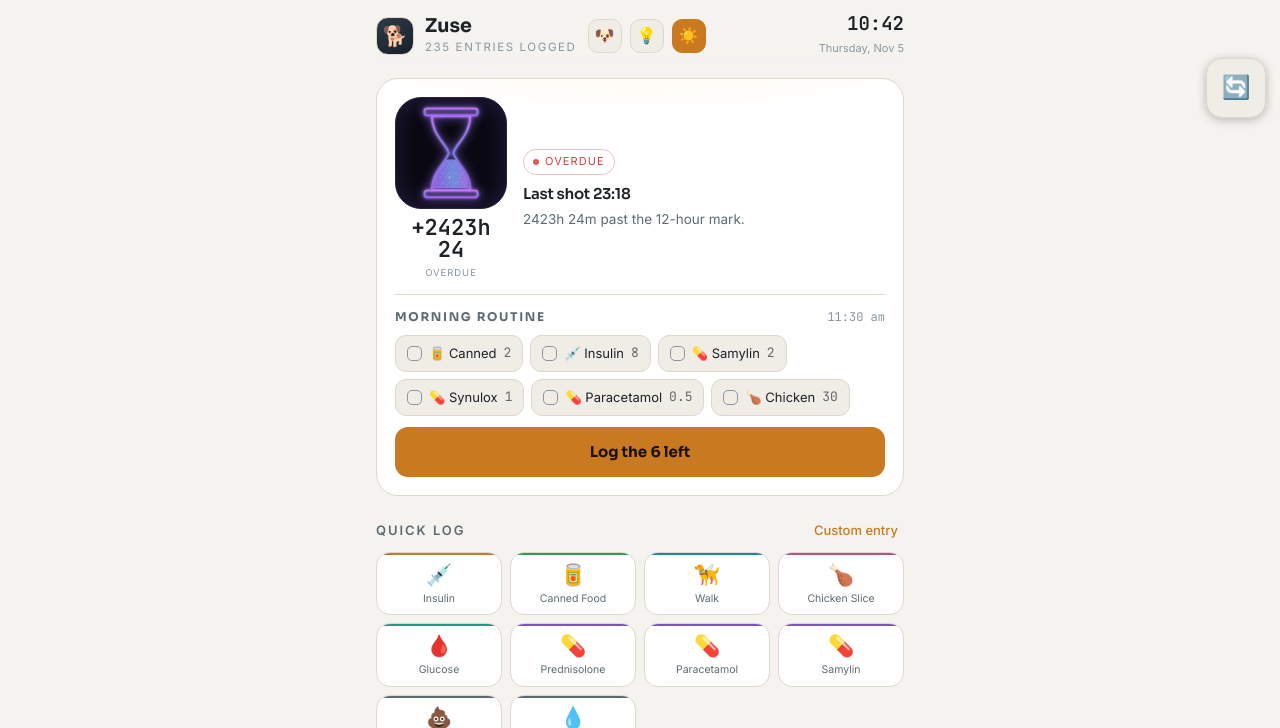
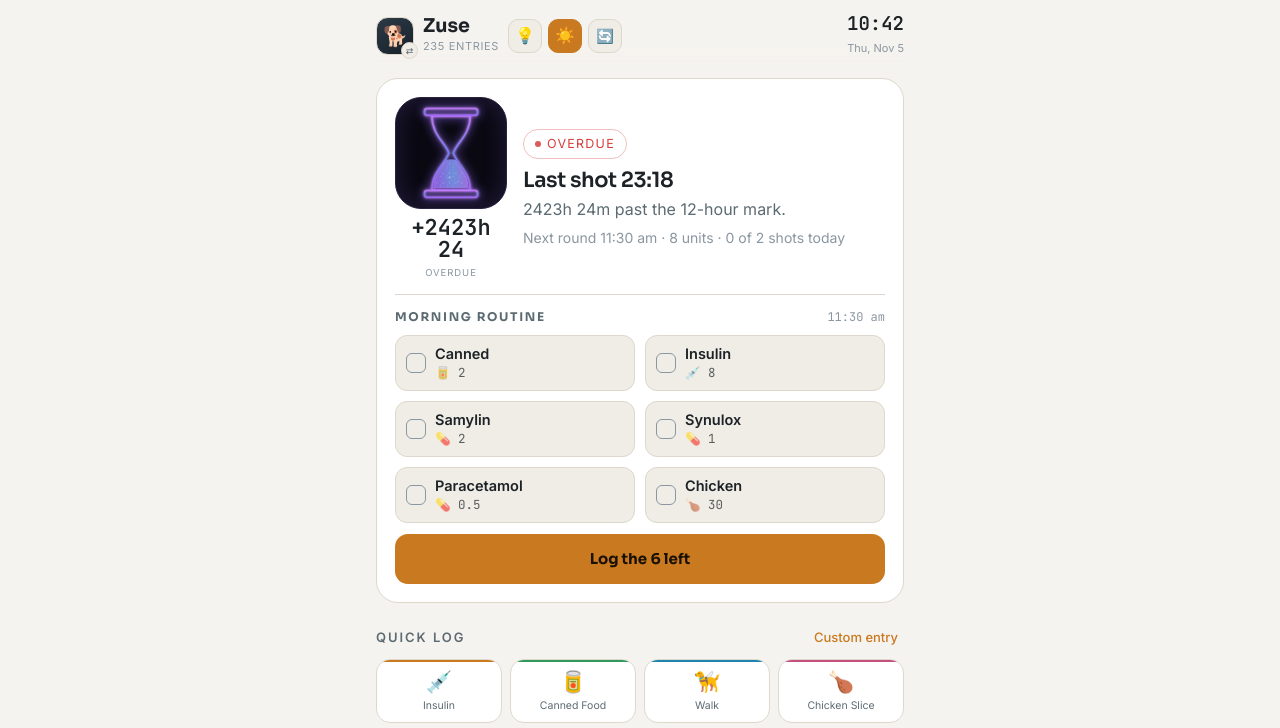
Before and after one commit to Horila/zuse-care-log, a plain HTML site: page zuse-care-log.html in a window 1280 px wide. Shown: the top 728 px of the page. Drawn offline with Linux system fonts and the light colour scheme.

Commit message:
Today: fuller shot info, sync button in the header, safer routine buttons
The shot panel uses bigger type and adds the next round, the dose and how
many shots were logged today. The sync button sits in the header, shows the
last sync time and spins anticlockwise. Routine buttons use a two-column
grid with bigger targets, and need a second tap within 3 seconds to log.
The dog avatar switches between Zuse and Reggie.

Co-Authored-By: Claude Opus 5.5 <noreply@anthropic.com>
Claude-Session: https://claude.ai/code/session_01NcsM6ujQZoz26rpsi2CEb1

```diff
--- a/zuse-care-log.html
+++ b/zuse-care-log.html
@@ -45,24 +45,26 @@ select{appearance:none;background-image:linear-gradient(45deg,transparent 50%,va
 
 /* header */
 header{padding:calc(14px + env(safe-area-inset-top)) 0 6px;position:sticky;top:0;z-index:40;background:linear-gradient(180deg,var(--bg) 72%,transparent)}
-.floatSync{position:fixed;top:calc(58px + env(safe-area-inset-top));right:14px;z-index:50;min-width:60px;height:60px;padding:4px 8px;border-radius:16px;background:var(--surf2);border:1px solid var(--line);display:flex;flex-direction:column;align-items:center;justify-content:center;gap:1px;font-size:23px;color:var(--mu);box-shadow:0 2px 10px rgba(0,0,0,.25)}
-.floatSync .t{font-size:9.5px;font-family:monospace;opacity:.8;line-height:1}
-.floatSync:active{transform:scale(.94)}
-/* A tap on a fixed button gives no feedback of its own, so a sync that takes a
-   few seconds looks like a press that never registered. Spin while it runs. */
-@keyframes spin{to{transform:rotate(360deg)}}
-.floatSync.busy{border-color:var(--insulin);color:var(--insulin)}
-.floatSync.busy .ic{display:block;animation:spin .9s linear infinite}
-@media (prefers-reduced-motion:reduce){.floatSync.busy .ic{animation:pulse 1s ease-in-out infinite!important}}
-.hrow{display:flex;align-items:center;gap:11px}
-.pip{width:38px;height:38px;border-radius:12px;background:linear-gradient(150deg,#2C3B47,#16202A);display:grid;place-items:center;font-size:20px;border:1px solid var(--line)}
+/* A sync that takes a few seconds looks like a press that never registered.
+   Spin while it runs; the 🔄 arrows point anticlockwise, so spin that way. */
+@keyframes spinr{to{transform:rotate(-360deg)}}
+#floatSync{display:flex;flex-direction:column;align-items:center;justify-content:center;gap:1px;font-size:14px;line-height:1}
+#floatSync .t{font:600 8.5px var(--mono);letter-spacing:-.03em}
+#floatSync .t:empty{display:none}
+#floatSync.busy{border-color:var(--insulin);color:var(--insulin)}
+#floatSync.busy .ic{display:block;animation:spinr .9s linear infinite}
+@media (prefers-reduced-motion:reduce){#floatSync.busy .ic{animation:pulse 1s ease-in-out infinite!important}}
+.hrow{display:flex;align-items:center;gap:9px}
+.pip{position:relative;flex:none;color:inherit;width:38px;height:38px;border-radius:12px;background:linear-gradient(150deg,#2C3B47,#16202A);display:grid;place-items:center;font-size:20px;border:1px solid var(--line)}
+.pip::after{content:"⇄";position:absolute;right:-5px;bottom:-5px;width:15px;height:15px;border-radius:99px;background:var(--surf2);border:1px solid var(--line);display:grid;place-items:center;font-size:9px;color:var(--mu)}
+.hid{min-width:0}
 .hname{font-family:var(--dsp);font-weight:700;font-size:19px;line-height:1}
-.hsub{font-size:11.5px;color:var(--dim);letter-spacing:.14em;text-transform:uppercase;margin-top:3px}
+.hsub{font-size:11px;color:var(--dim);letter-spacing:.06em;text-transform:uppercase;margin-top:3px;white-space:nowrap;overflow:hidden;text-overflow:ellipsis}
 html[data-pet] .hero{display:none}
-.hclock{margin-left:auto;text-align:right}
+.hclock{margin-left:auto;text-align:right;flex:none}
 .hclock b{font-family:var(--mono);font-size:19px;display:block;line-height:1.1}
 .hclock span{font-size:11px;color:var(--dim)}
-.hctrl{display:flex;gap:8px}
+.hctrl{display:flex;gap:6px;flex:none}
 .hbtn{width:34px;height:34px;border-radius:10px;background:var(--surf2);border:1px solid var(--line);display:grid;place-items:center;font-size:16px;color:var(--mu);flex:none}
 .hbtn.on{background:var(--insulin);color:#1C1200;border-color:var(--insulin)}
 
@@ -106,9 +108,12 @@ html[data-pet] .hero{display:none}
 .ringmid{margin-top:8px}
 .ringmid .big{font-family:var(--mono);font-size:22px;font-weight:600;line-height:1}
 .ringmid .lbl{font-size:9.5px;letter-spacing:.1em;white-space:nowrap;text-transform:uppercase;color:var(--dim);margin-top:5px}
-.hinfo h2{font-size:15px;font-weight:600}
-.hinfo p{margin:5px 0 0;font-size:13.5px;color:var(--mu)}
-.state{display:inline-flex;align-items:center;gap:6px;font-size:11px;letter-spacing:.1em;text-transform:uppercase;padding:4px 9px;border-radius:99px;border:1px solid;margin-bottom:8px}
+.hinfo{flex:1;min-width:0}
+.hinfo h2{font-size:21px;font-weight:600;line-height:1.15}
+.hinfo p{margin:6px 0 0;font-size:16px;color:var(--mu)}
+.hinfo p.more{font-size:14px;color:var(--dim)}
+.hinfo p:empty{display:none}
+.state{display:inline-flex;align-items:center;gap:6px;font-size:12.5px;letter-spacing:.1em;text-transform:uppercase;padding:5px 11px;border-radius:99px;border:1px solid;margin-bottom:9px}
 .dot{width:6px;height:6px;border-radius:99px;background:currentColor}
 @keyframes pulse{0%,100%{opacity:1}50%{opacity:.35}}
 .dot.live{animation:pulse 2.4s infinite}
@@ -118,9 +123,13 @@ html[data-pet] .hero{display:none}
 .duehead{display:flex;justify-content:space-between;align-items:baseline;margin-bottom:9px}
 .duehead h3{font-size:12px;letter-spacing:.14em;text-transform:uppercase;color:var(--mu)}
 .duehead em{font-style:normal;font-family:var(--mono);font-size:12px;color:var(--dim)}
-.checks{display:flex;flex-wrap:wrap;gap:7px}
-.chk{display:flex;align-items:center;gap:7px;padding:8px 11px;border-radius:11px;background:var(--surf2);border:1px solid var(--line);font-size:13px;transition:.15s}
-.chk .box{width:15px;height:15px;border-radius:5px;border:1.5px solid var(--dim);flex:none;display:grid;place-items:center;font-size:10px;color:var(--bg)}
+.checks{display:grid;grid-template-columns:repeat(2,minmax(0,1fr));gap:10px}
+.chk{display:flex;align-items:center;gap:9px;width:100%;min-height:56px;padding:9px 10px;text-align:left;border-radius:12px;background:var(--surf2);border:1px solid var(--line);font-size:15px;transition:.15s}
+.chk .nm{flex:1;min-width:0;display:flex;flex-direction:column;gap:3px;line-height:1.15}
+.chk .nm b{font-weight:600;font-size:14.5px;overflow:hidden;text-overflow:ellipsis;white-space:nowrap}
+.chk .nm small{font-size:12.5px;opacity:.7;font-family:var(--mono);white-space:nowrap;overflow:hidden;text-overflow:ellipsis}
+.chk .box{width:20px;height:20px;border-radius:6px;border:1.5px solid var(--dim);flex:none;display:grid;place-items:center;font-size:13px;color:var(--bg)}
+.chk.arm{border-color:var(--insulin);box-shadow:0 0 0 1px var(--insulin) inset;color:var(--insulin)}
 .chk.on{background:rgba(111,208,140,.1);border-color:rgba(111,208,140,.4);color:#BDEBCC}
 .chk.on .box{background:var(--food);border-color:var(--food)}
 .chk:active{transform:scale(.96)}
@@ -235,15 +244,15 @@ hr{border:0;border-top:1px solid var(--line);margin:18px 0}
 <div class="wrap">
 <header>
   <div class="hrow">
-    <div class="pip">🐕</div>
-    <div>
+    <button class="pip" id="btnPet" onclick="switchPet()" title="Switch dog">🐕</button>
+    <div class="hid">
       <div class="hname" id="hname">Zuse</div>
       <div class="hsub" id="hsub">Diabetic care log</div>
     </div>
     <div class="hctrl">
-      <button class="hbtn" id="btnPet" onclick="switchPet()" title="Switch dog">🐶</button>
       <button class="hbtn" id="btnWake" onclick="toggleWake()" title="Keep screen awake">💡</button>
       <button class="hbtn" id="btnTheme" onclick="toggleTheme()" title="Toggle theme">🌙</button>
+      <button class="hbtn" id="floatSync" onclick="syncNow()" title="Sync with Google Sheet"><span class="ic">🔄</span><span class="t" id="floatSyncTime"></span></button>
     </div>
     <div class="hclock"><b id="clock">--:--</b><span id="today">—</span></div>
   </div>
@@ -258,8 +267,6 @@ hr{border:0;border-top:1px solid var(--line);margin:18px 0}
     <button class="btn" style="width:auto;margin:0;padding:8px 14px;font-size:13px" onclick="endVet()">End Visit</button>
   </div>
 </header>
-
-<button class="floatSync" id="floatSync" onclick="syncNow()" title="Sync with Google Sheet"><span class="ic">🔄</span><span class="t" id="floatSyncTime"></span></button>
 
 <!-- ============ TODAY ============ -->
 <div class="view on" id="v-today">
@@ -293,6 +300,7 @@ hr{border:0;border-top:1px solid var(--line);margin:18px 0}
         <div class="state" id="state"><span class="dot live"></span><span id="stateTx">Loading</span></div>
         <h2 id="hTitle">Insulin</h2>
         <p id="hSub">Checking the log…</p>
+        <p class="more" id="hMore"></p>
       </div>
     </div>
 
@@ -1360,6 +1368,7 @@ function renderRing(){
     document.getElementById('ringLbl').textContent='no shots yet';
     document.getElementById('hTitle').textContent='No insulin logged';
     document.getElementById('hSub').textContent='Tap 💉 below to record the first shot.';
+    document.getElementById('hMore').textContent='';
     st.style.color=cvar('--mu');st.style.borderColor=cvar('--line');stx.textContent='Waiting';
     return;
   }
@@ -1383,6 +1392,10 @@ function renderRing(){
   st.style.color=cvar(col);st.style.borderColor=cvar(col)+'55';stx.textContent=label;
   document.getElementById('hTitle').textContent=`Last shot ${pad(last.getHours())}:${pad(last.getMinutes())}`;
   document.getElementById('hSub').textContent=sub;
+  // next round = the current one, unless its insulin is already in, then the other
+  const w=currentRoutine(), ii=cfg[w].findIndex(r=>r[0]==='insulin'), nx=ii>=0&&routineDone(w)[ii]?(w==='am'?'pm':'am'):w;
+  const shots=byDate(iso(now)).filter(e=>e.type==='insulin').length;
+  document.getElementById('hMore').textContent=`Next round ${fmt12(nx==='am'?cfg.amTime:cfg.pmTime)} · ${cfg.insulin} units · ${shots} of 2 shots today`;
 }
 
 /* ---------------- routine checklist ---------------- */
@@ -1411,6 +1424,7 @@ function chickenQty(defaultQty){
   const n=+v;
   return n>0?n:defaultQty;
 }
+let armedChk='',armedAt=0,armTimer=0;
 function renderChecks(){
   const w=currentRoutine(), list=cfg[w], done=routineDone(w);
   document.getElementById('routineName').textContent=w==='am'?'Morning routine':'Night routine';
@@ -1418,10 +1432,15 @@ function renderChecks(){
   const box=document.getElementById('checks');box.innerHTML='';
   list.forEach(([ty,q],i)=>{
     const b=document.createElement('button');
-    b.className='chk'+(done[i]?' on':'');
-    b.innerHTML=`<span class="box">${done[i]?'✓':''}</span>${T[ty].i} ${T[ty].n.split(' ')[0]} <span class="mono" style="opacity:.65">${q}</span>`;
+    const k=w+i, arm=armedChk===k&&!done[i];
+    b.className='chk'+(done[i]?' on':'')+(arm?' arm':'');
+    b.innerHTML=`<span class="box">${done[i]?'✓':''}</span><span class="nm">${arm?`<b>Tap again</b><small>to log it</small>`:`<b>${T[ty].n.split(' ')[0]}</b><small>${T[ty].i} ${q}</small>`}</span>`;
     b.onclick=()=>{
       if(done[i]){toast(T[ty].n+' already logged');return}
+      // first tap arms (3s), second tap on the same item logs; <350ms is a double-tap, ignored
+      if(armedChk!==k){armedChk=k;armedAt=Date.now();clearTimeout(armTimer);armTimer=setTimeout(()=>{armedChk='';renderChecks()},3e3);renderChecks();return}
+      if(Date.now()-armedAt<350)return;
+      armedChk='';clearTimeout(armTimer);
       if(ty==='insulin'&&!insulinGuardOk())return;
       let qty=q;
       if(ty==='chicken'){qty=chickenQty(q);if(qty===null)return}
@@ -2755,10 +2774,9 @@ document.addEventListener('click',ev=>{
 
 /* ---------------- boot ---------------- */
 function renderSyncFab(){
-  const el=document.getElementById('floatSyncTime');
-  if(!el)return;
   const d=cfg.lastSync?new Date(cfg.lastSync):null;
-  el.textContent=d?`${pad(d.getHours())}:${pad(d.getMinutes())}`:'';
+  document.getElementById('floatSyncTime').textContent=d?`${pad(d.getHours())}:${pad(d.getMinutes())}`:'';
+  document.getElementById('hsub').textContent=`${entries.length} entries`;
 }
 function renderAll(){
   sortEntries();renderRing();renderChecks();renderToday();renderGlance();renderRoutineCards();renderStockWarn();renderSyncFab();
@@ -2770,14 +2788,14 @@ function renderAll(){
 function tick(){
   const n=new Date();
   document.getElementById('clock').textContent=hm(n);
-  document.getElementById('today').textContent=n.toLocaleDateString(undefined,{weekday:'long',day:'numeric',month:'short'});
+  document.getElementById('today').textContent=n.toLocaleDateString(undefined,{weekday:'short',day:'numeric',month:'short'});
   renderRing();renderWalkBar();renderVetBar();
 }
 (async function(){
   await load();mergeCustomTypes();window.zuseReady=1;
   if(PET){
     document.documentElement.setAttribute('data-pet',PET);document.title='Reggie — Care Log';
-    document.getElementById('hname').textContent='Reggie';document.getElementById('btnPet').title='Switch to Zuse';
+    document.getElementById('hname').textContent='Reggie';document.getElementById('btnPet').title='Switch to Zuse';document.getElementById('btnPet').firstChild.nodeValue='🐶';
     // Zuse's medicines stay out of Reggie's pickers; a sheet row naming one still pulls in as itself
     ['insulin','samylin','pred','para','synulox','cerenia','chicken','carrot','treat','glucose','urine','food','dose'].forEach(k=>{if(T[k])T[k].h=1});
     // In the Android app, the page left in memory must be Zuse's: the app refreshes his insulin reminders from it.
@@ -2792,7 +2810,6 @@ function tick(){
   renderAll();renderWalkBar();renderVetBar();takeNative();if(walkState)armWalkAutoEnd();
   if(vetState){openVetSheet();toast('Vet visit resumed');}
   tick();setInterval(tick,20000);
-  document.getElementById('hsub').textContent=`${entries.length} entries logged`;
   if('serviceWorker' in navigator){
     navigator.serviceWorker.register('sw.js').then(reg=>{registerPeriodicSync(reg)}).catch(()=>{});
     navigator.serviceWorker.addEventListener('message',ev=>{
```
